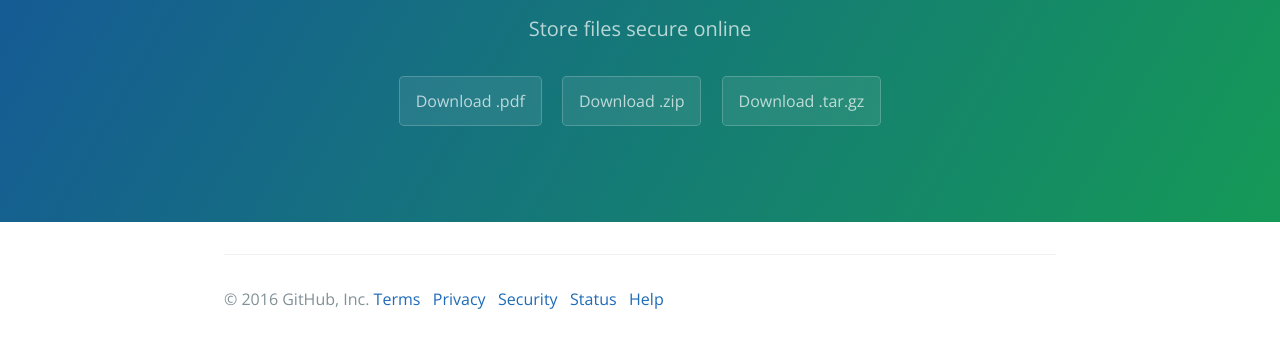
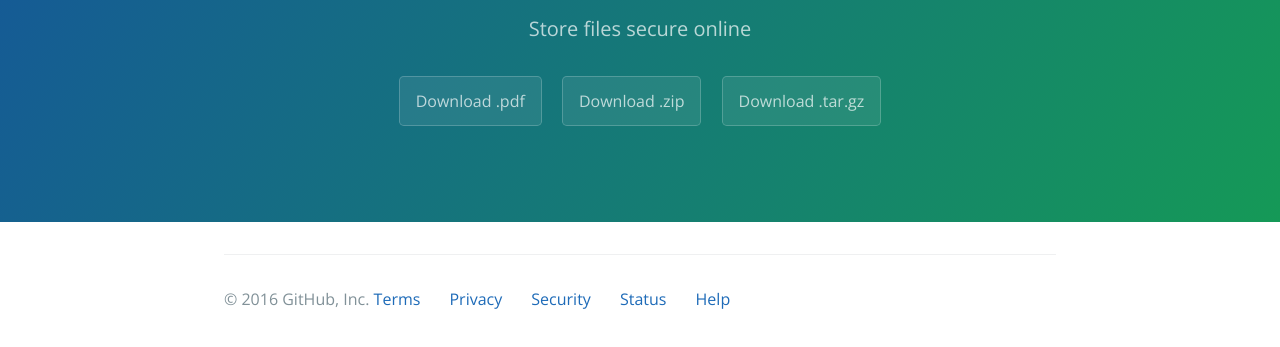
Before and after one commit to imguploads/fD5miK, a plain HTML site: page index.html in a window 1280 px wide. Shown: the part 161-508 px from the top of the page. Drawn offline with nearby package versions, Linux system fonts and the light colour scheme.

Commit message:
Update index.html

```diff
--- a/index.html
+++ b/index.html
@@ -27,7 +27,7 @@
 
 
       <footer class="site-footer">
-        <span class="site-footer-credits">© 2016 GitHub, Inc.  <a href="https://pages.github.com">Terms</a>  &nbsp;  <a href="https://pages.github.com">Privacy</a>  &nbsp;  <a href="https://pages.github.com">Security</a>  &nbsp;  <a href="https://pages.github.com">Status</a>  &nbsp;  <a href="https://pages.github.com">Help</a></span>
+        <span class="site-footer-credits">© 2016 GitHub, Inc.  <a href="https://pages.github.com">Terms</a>  &nbsp; &nbsp; &nbsp;  <a href="https://pages.github.com">Privacy</a>  &nbsp; &nbsp; &nbsp;  <a href="https://pages.github.com">Security</a>  &nbsp; &nbsp; &nbsp;  <a href="https://pages.github.com">Status</a>  &nbsp; &nbsp; &nbsp;  <a href="https://pages.github.com">Help</a></span>
       </footer>
 
     </section>
```
